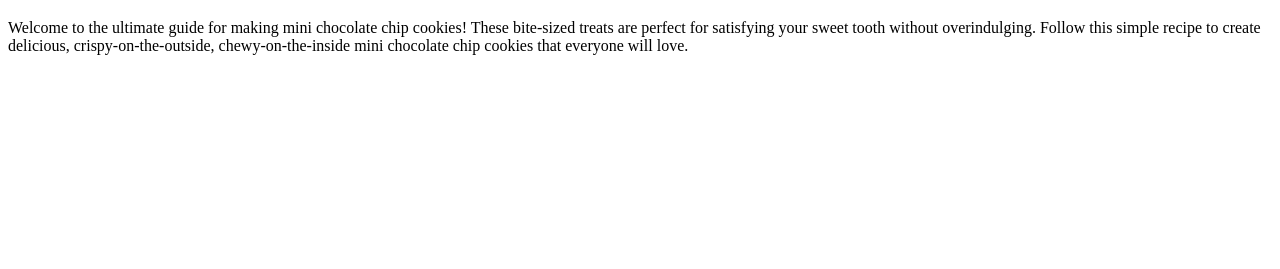
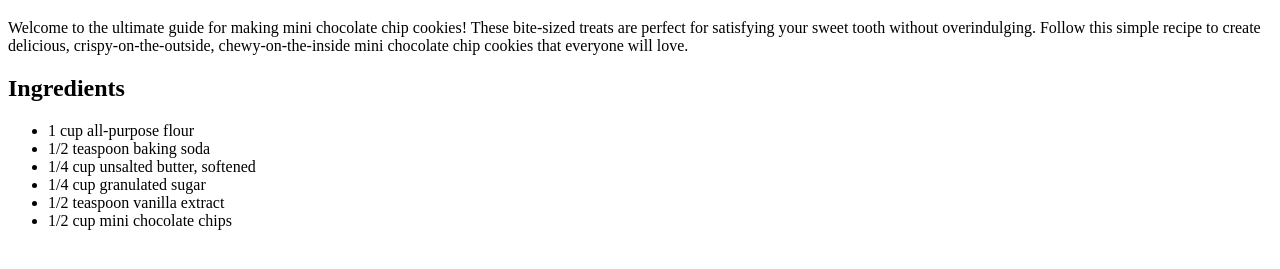
Before and after one commit to csant510/Recipe-Page, a plain HTML site: page index.html in a window 1280 px wide. Shown: the part 61-330 px from the top of the page. Drawn offline with Linux system fonts and the light colour scheme.

Commit message:
updated list nad h2 heading for ingredients

```diff
--- a/index.html
+++ b/index.html
@@ -10,7 +10,16 @@
      <h1>Chocolate Chip Cookies</h1>
      <!--intro-->
      <p>Welcome to the ultimate guide for making mini chocolate chip cookies! These bite-sized treats are perfect for satisfying your sweet tooth without overindulging. Follow this simple recipe to create delicious, crispy-on-the-outside, chewy-on-the-inside mini chocolate chip cookies that everyone will love.</p>
-     <!--ingrednets-->
+     <!--Ingredients-->
+     <h2>Ingredients</h2>
+     <ul>
+<li>1 cup all-purpose flour</li>
+<li>1/2 teaspoon baking soda</li>
+<li>1/4 cup unsalted butter, softened</li>
+<li>1/4 cup granulated sugar</li>
+<li>1/2 teaspoon vanilla extract</li>
+<li>1/2 cup mini chocolate chips</li>
+     </ul>
      <!--instruction-->
 </body>
 </html>
```
